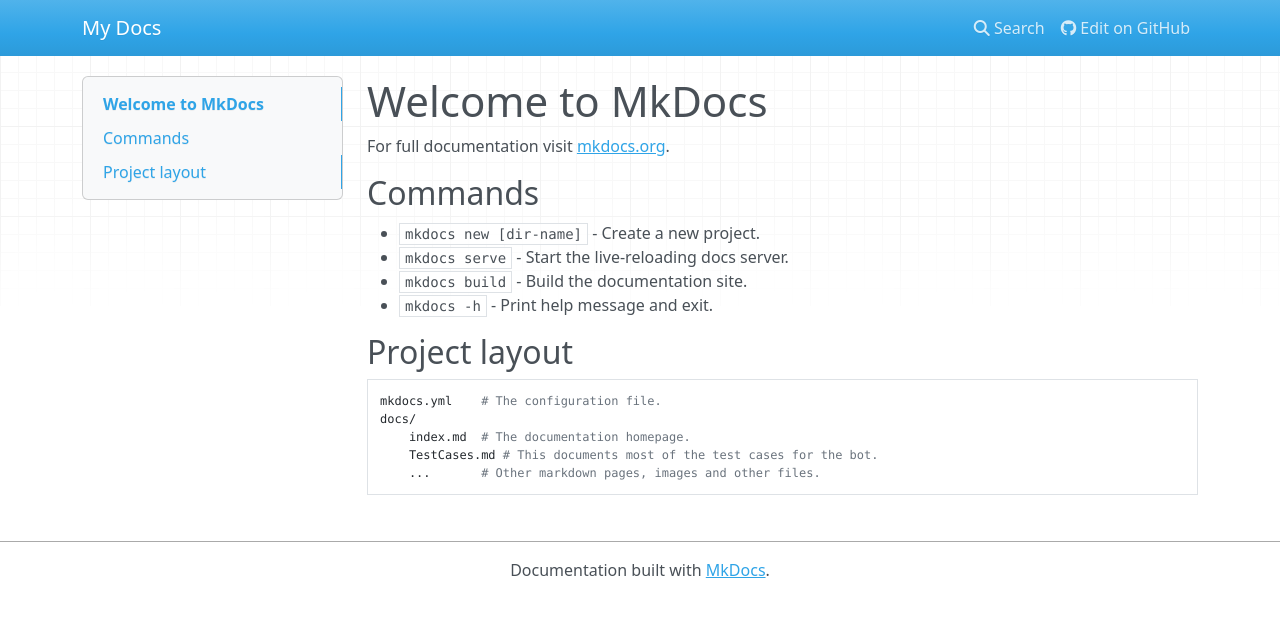
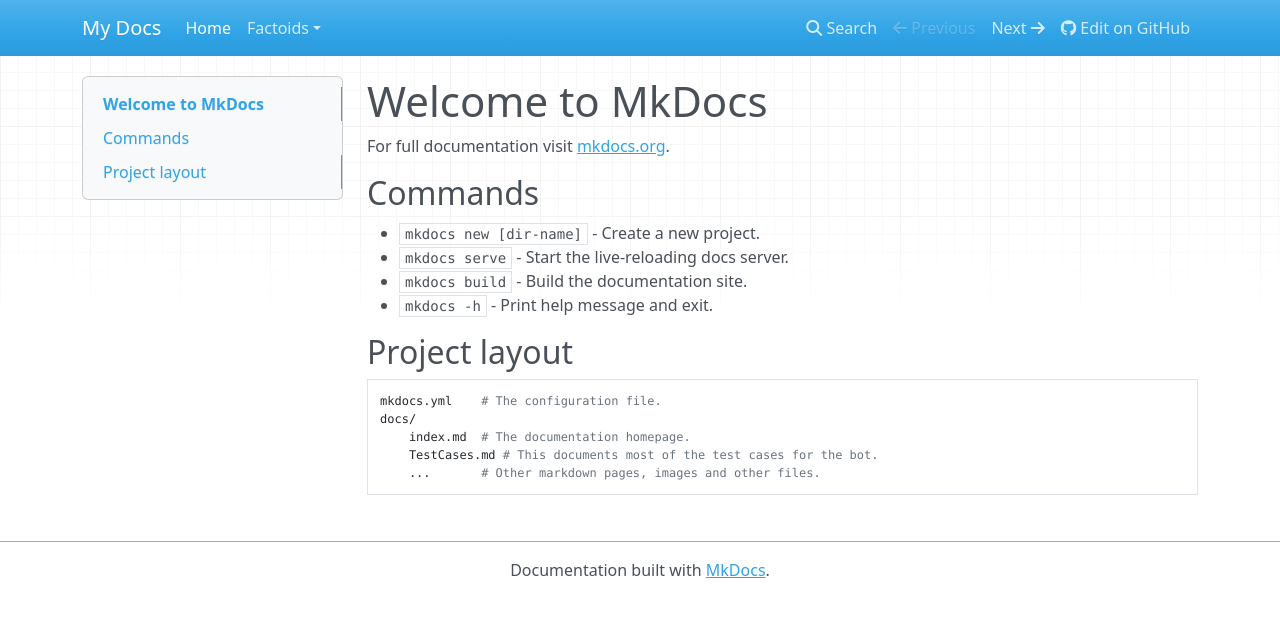
Before and after one commit to r-Techsupport/TechSupportBot, an MkDocs documentation site: the page built from docs/index.md, in a window 1280 px wide. Shown: the top 617 px of the page. Built offline with MkDocs 1.6.1, drawn with Linux system fonts in a browser that asks for light colours; nearby versions of some CDN libraries.

Commit message:
Added Home back in
Seems to be needed for others to show  up.

```diff
--- a/mkdocs.yml
+++ b/mkdocs.yml
@@ -1,5 +1,6 @@
 site_name: My Docs
 repo_url: https://github.com/r-Techsupport/TechSupportBot
 nav:
+- 'Home': 'index.md'
 - Factoids:
     - 'TestCases': 'Factoids/TestCases.md'
```
